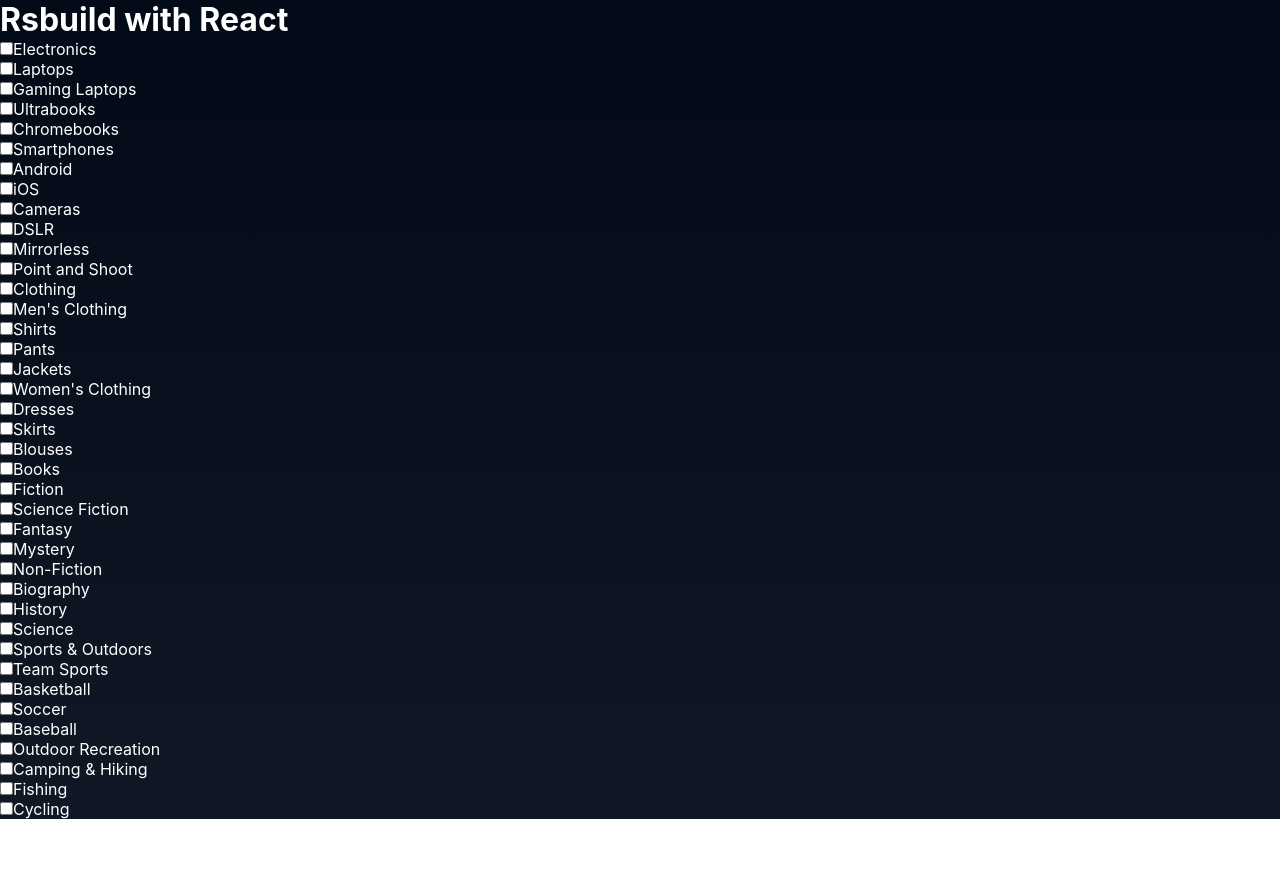
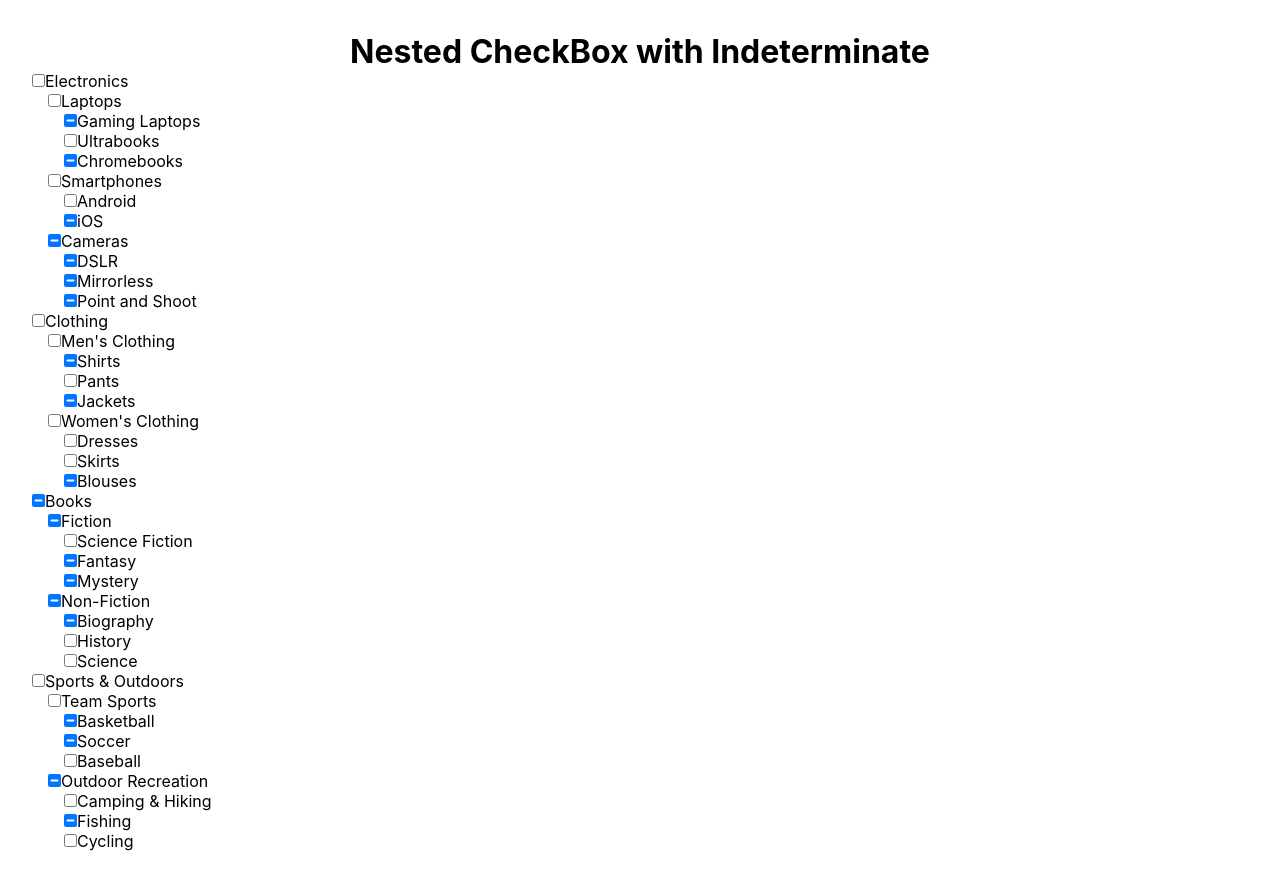
Before and after one commit to mdsameeralam9/indeterminate-checkbox, a React app: page / in a window 1280 px wide. Before the commit the page ends 819 px from the top, so only its background shows below. Built offline with nearby package versions, Linux system fonts and the light colour scheme; the HTML template or start-up script is replaced by a standard one.

Commit message:
added util

```diff
--- a/src/App.css
+++ b/src/App.css
@@ -6,7 +6,7 @@
 
 body {
   margin: 0;
-  color: #fff;
+  /* color: #fff; */
   font-family: Inter, Avenir, Helvetica, Arial, sans-serif;
-  background-image: linear-gradient(to bottom, #020917, #101725);
+  /* background-image: linear-gradient(to bottom, #020917, #101725); */
 }
--- a/src/App.tsx
+++ b/src/App.tsx
@@ -3,13 +3,16 @@
 import NestedCheckBox from './pages/NestedCheckBox';
 import { nestedCheckboxData } from "./data/checkboxData";
 import type { NestedCheckBoxData } from './data/types';
+import { addInputStatus } from "./util";
 
 const App = () => {
-  const [state, setState] = useState<NestedCheckBoxData[]>([...nestedCheckboxData])
+  const [state, setState] = useState<NestedCheckBoxData[]>(addInputStatus([...nestedCheckboxData]))
+
+  console.log(state)
 
   return (
-    <div className="content">
-      <h1>Rsbuild with React</h1>
+    <div className="content" style={{padding: '2rem'}}>
+      <h1 style={{textAlign: "center"}}>Nested CheckBox with Indeterminate</h1>
       <NestedCheckBox data={state} />
     </div>
   );
--- a/src/components/CheckBox.tsx
+++ b/src/components/CheckBox.tsx
@@ -1,10 +1,33 @@
-import React from 'react'
+import React, { useRef, useEffect } from 'react'
 
-const CheckBox = ({ label="" }) => {
+interface CheckBoxProps {
+    label?: string;
+    status?: string;
+    id:string;
+}
+
+const CheckBox: React.FC<CheckBoxProps> = ({ label = "", status = '', id='' }) => {
+    const inputRef = useRef<HTMLInputElement>(null);
+
+    useEffect(() => {
+        if (inputRef.current) {
+            inputRef.current.indeterminate = status === 'indeterminate';
+        }
+    }, [status]);
+
+    const handleInputChange = (e:React.ChangeEvent<HTMLInputElement>, id:string) => {
+
+    }
+
     return (
         <div className='inputComponent'>
             <label>
-                <input type='checkbox' />
+                <input
+                  type='checkbox'
+                  ref={inputRef}
+                  checked={status === 'checked'}
+                  onChange={(e) => handleInputChange(e, id)}
+                />
                 <span>{label}</span>
             </label>
         </div>
--- a/src/pages/NestedCheckBox.tsx
+++ b/src/pages/NestedCheckBox.tsx
@@ -10,29 +10,28 @@
 type checboxState = Record<string, boolean>
 
 const NestedCheckBox: React.FC<NestedCheckBoxProps> = ({ data }) => {
-    const [inputState, setInputState] = useState<checboxState | {}>({});
+    const [inputState, setInputState] = useState<checboxState | {}>({
+        '1': true,
+        '2': false,
+        "3": 'indeterminate'
+    });
 
     const renderTree = (dataTree: NestedCheckBoxData) => {
         return (
             <div className='renderTreeWrap'>
                 {dataTree?.map(item => {
-                    const { id = "", name = "", children = [] } = item;
+                    const { id = "", name = "", children = [], status = false } = item;
 
                     return (
                         <div className="itemWrap" key={id}>
-                            <CheckBox label={name}/>
-
-
+                            <CheckBox label={name} status={status} id={id}/>
                             {isArrayAndArrayHasLength(children) &&
-
-                                <div className="itemChildrenWrap">
+                                <div className="itemChildrenWrap" style={{paddingLeft: "1rem"}}>
                                     {renderTree(children)}
                                 </div>
-
                             }
                         </div>
                     )
-
                 })}
             </div>
         )
--- a/src/util.ts
+++ b/src/util.ts
@@ -1,3 +1,24 @@
-export const isArrayAndArrayHasLength = (data=[]) => {
+import type { NestedCheckBoxData } from "./data/types";
+
+export const isArrayAndArrayHasLength = (data?: unknown[]) => {
     return Array.isArray(data) && data.length > 0;
 }
+
+export const addInputStatus = (data: NestedCheckBoxData[] | undefined): NestedCheckBoxData[] => {
+    if (!isArrayAndArrayHasLength(data)) return [];
+    return (data ?? []).map(item => {
+        let updatedItem = { ...item, status: Math.random() < 0.5 ? 'unchecked': 'indeterminate' };
+
+        if (isArrayAndArrayHasLength(item.children)) {
+            const updatedChildren = addInputStatus(item.children);
+            updatedItem = { ...updatedItem, children: updatedChildren };
+        }
+        return updatedItem;
+    });
+}
+
+export const inputStatus = {
+    'checked': true,
+    'unchecked': false,
+    "indeterminate": 'indeterminate'
+}
```
